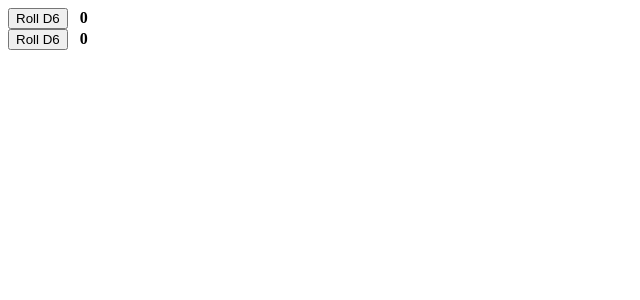
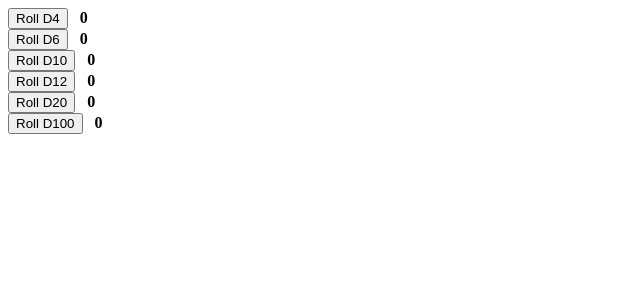
Before and after one commit to jonahhhhhh/dice-roller, an Angular app: page / in a window 1280 px wide. Shown: the top 300 px of the page, without its empty margins (0-640 px from the left). Built offline with nearby package versions, Linux system fonts and the light colour scheme.

Commit message:
Added D4, D6, D10, D12, D20 & D100
all dice roll their correct number pools

```diff
--- a/src/app/app.component.html
+++ b/src/app/app.component.html
@@ -1,2 +1,29 @@
-<app-die-roller></app-die-roller>
-<app-die-roller></app-die-roller>
+<app-die-roller
+  side-count="4"
+>
+</app-die-roller>
+
+<app-die-roller
+  side-count="6"
+>
+</app-die-roller>
+
+<app-die-roller
+  side-count="10"
+>
+</app-die-roller>
+
+<app-die-roller
+  side-count="12"
+>
+</app-die-roller>
+
+<app-die-roller
+  side-count="20"
+>
+</app-die-roller>
+
+<app-die-roller
+  side-count="100"
+>
+</app-die-roller>
--- a/src/app/die-roller/die-roller.component.ts
+++ b/src/app/die-roller/die-roller.component.ts
@@ -1,4 +1,4 @@
-import { Component, OnInit } from '@angular/core';
+import { Component, Input, OnInit } from '@angular/core';
 
 @Component({
   selector: 'app-die-roller',
@@ -12,11 +12,13 @@
   ngOnInit(): void {
   }
 
+  @Input("side-count")
   sideCount = "6"
+
   rollValue = 0;
 
   roll() {
-    this.rollValue = Math.floor(Math.random() * 6) + 1
+    this.rollValue = Math.floor(Math.random() * Number(this.sideCount)) + 1
   }
 
 
```
